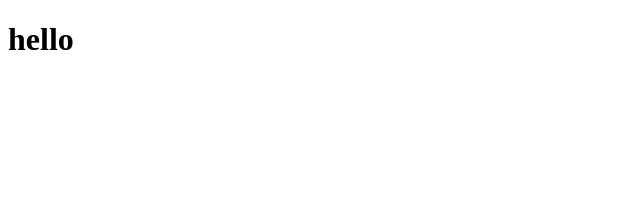
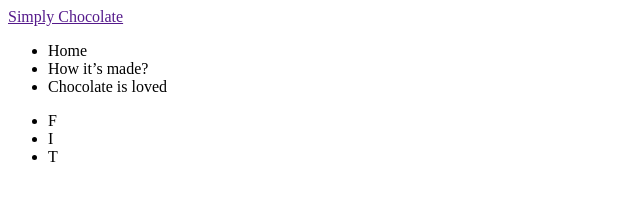
Before and after one commit to nadia-yanushevska/go-it-markup-practice, a plain HTML site: page index.html in a window 1280 px wide. Shown: the whole page, without its empty margins (0-640 px from the left). Drawn offline with Linux system fonts and the light colour scheme.

Commit message:
added-header

```diff
--- a/index.html
+++ b/index.html
@@ -1,11 +1,25 @@
 <!DOCTYPE html>
 <html lang="en">
-<head>
-    <meta charset="UTF-8">
-    <meta name="viewport" content="width=device-width, initial-scale=1.0">
+  <head>
+    <meta charset="UTF-8" />
+    <meta name="viewport" content="width=device-width, initial-scale=1.0" />
     <title>Document</title>
-</head>
-<body>
-    <h1>hello</h1>
-</body>
+  </head>
+  <body>
+    <header>
+      <a href="" class="logo">Simply Chocolate</a>
+      <nav class="menu">
+        <ul class="menu-list">
+          <li class="menu-item">Home</li>
+          <li class="menu-item">How it’s made?</li>
+          <li class="menu-item">Chocolate is loved</li>
+        </ul>
+        <ul class="social-list">
+          <li class="social-item"><img href="" class="social-link">F</img></li>
+          <li class="social-item"><img href="" class="social-link">I</img></li>
+          <li class="social-item"><img href="" class="social-link">T</img></li>
+        </ul>
+      </nav>
+    </header>
+  </body>
 </html>
```
